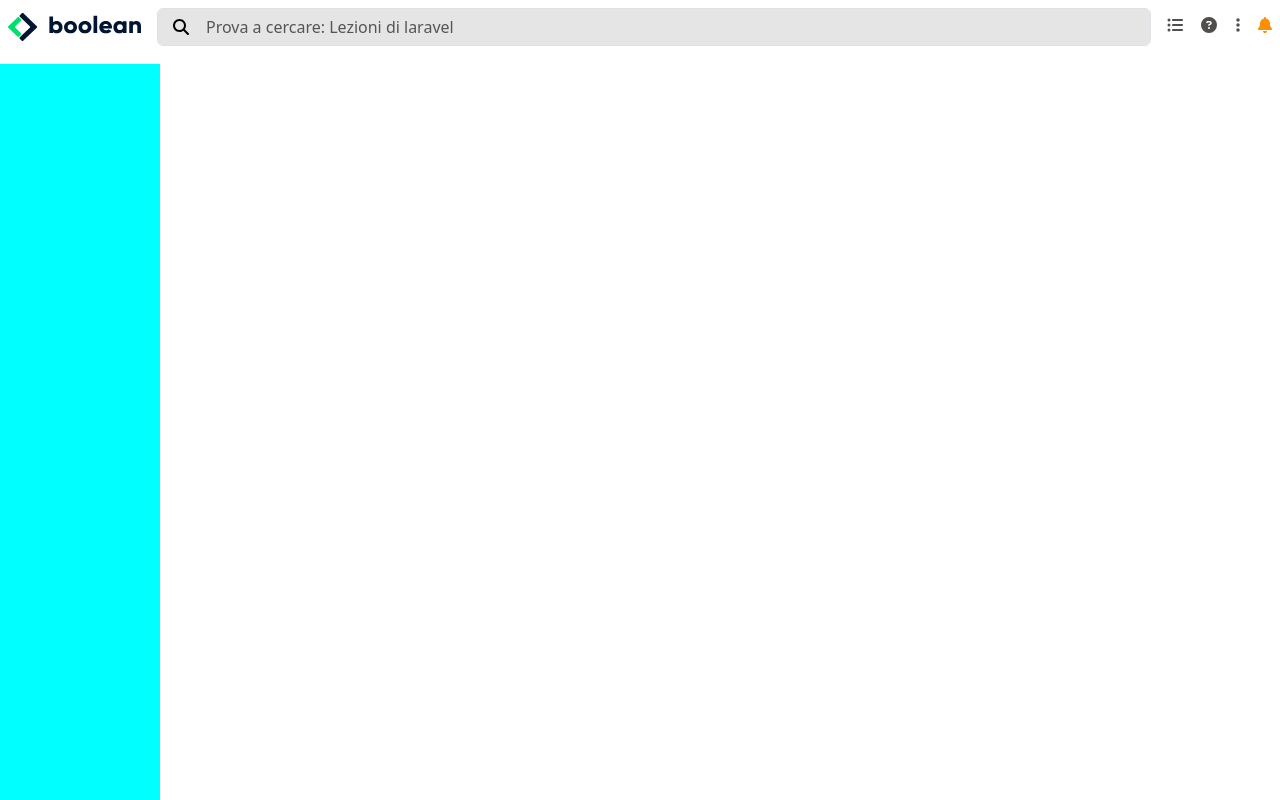
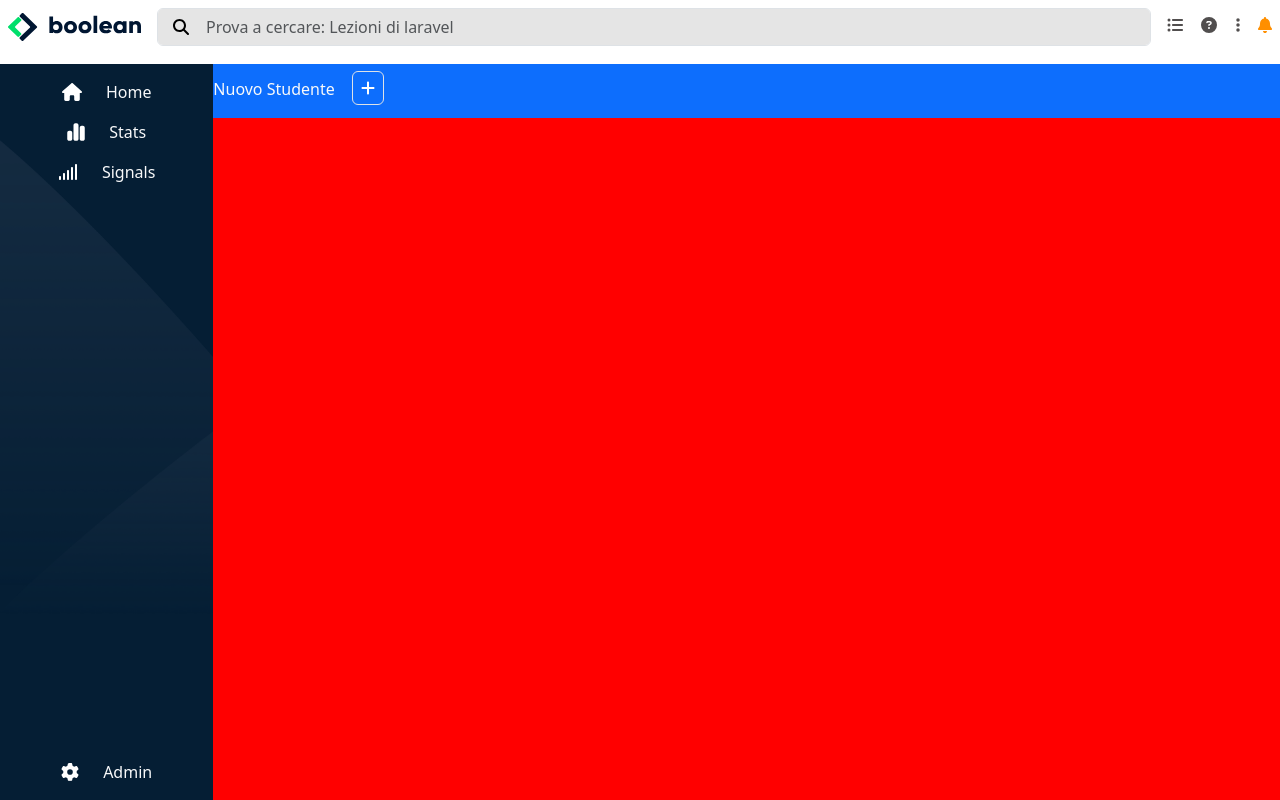
Before and after one commit to erosalpe/html-css-bootstrap-dashboard, a plain HTML site: page index.html in a window 1280 px wide. Drawn offline with nearby package versions, Linux system fonts and the light colour scheme.

Commit message:
feat(body-web-app) aggiunto header body

```diff
--- a/assets/css/style.css
+++ b/assets/css/style.css
@@ -24,7 +24,18 @@ header{
 }
 
 aside{
-    width: 10rem;
-    background-color: aqua;
+    height: 92vh;
+    background-image: url(../img/sidebar-bg.png);
+    background-repeat: no-repeat;
+    background-size: cover;
+    background-color: #051e34;
+}
+
+.web-app-body-container{
+    background-color: red;
     height: 92vh;
 }
+
+.web-app-body-header{
+    width: 100%;
+}
--- a/index.html
+++ b/index.html
@@ -11,14 +11,18 @@
     <div class="web-app">
         <header>
             <nav class="d-flex p-2 align-items-center justify-content-between">
-                <a class="col-1 d-flex d-lg-none" href="#">
+                <a class="col-1 d-flex d-lg-none justify-content-center" href="#">
                     <figure class="figure m-0 w-50">
                         <img class="img-fluid d-block" src="./assets/img/mobile-logo.svg" alt="logo">
                     </figure>
                 </a>
-                <figure class="figure m-0 d-none d-lg-block">
-                    <img class="img-fluid d-block" src="./assets/img/logo.svg" alt="logo">
-                </figure>
+
+                <a class="text-decoration-none" href="#">
+                    <figure class="figure m-0 d-none d-lg-block">
+                        <img class="img-fluid d-block" src="./assets/img/logo.svg" alt="logo">
+                    </figure>
+                </a>
+
                 <form class="d-flex col-9 flex-grow-1 px-3" role="search">
                     <figure class="figure m-0">
                         <img class="img-fluid d-block" src="./assets/img/magnifying-glass-solid.svg" alt="logo">
@@ -57,14 +61,53 @@
 
 
 
-        <main>
-            <div class="web-app-body">
+        <main class="container-fluid">
+            <div class="web-app-body row">
 
 
 
 
-                <aside class="">
-                    <div>
+                <aside class="col-1 col-lg-2 d-flex py-3">
+                    <div class="w-100 d-flex flex-column justi justify-content-between m-0">
+                        <div class="d-block">
+                            <a class="text-decoration-none" href="#">
+                                <div class="d-flex text-light justify-content-center pb-3 gap-4 align-items-center">
+                                    <figure class="figure m-0">
+                                        <img class="img-fluid d-block" src="./assets/img/house-solid.svg" alt="logo">
+                                    </figure>
+                                    <span class="d-none d-lg-block">Home</span>
+                                </div>
+                            </a>
+
+                            <a class="text-decoration-none" href="#">
+                                <div class="d-flex text-light justify-content-center gap-4 align-items-center">
+                                    <figure class="figure m-0">
+                                        <img class="img-fluid d-block" src="./assets/img/chart-simple-solid.svg" alt="logo">
+                                    </figure>
+                                    <span class="d-none d-lg-block">Stats</span>
+                                </div>
+                            </a>
+
+                            <a class="text-decoration-none" href="#">
+                                <div class="d-flex text-light justify-content-center pt-3 gap-4 align-items-center">
+                                    <figure class="figure m-0">
+                                        <img class="img-fluid d-block" src="./assets/img/signal-solid.svg" alt="logo">
+                                    </figure>
+                                    <span class="d-none d-lg-block">Signals</span>
+                                </div>
+                            </a>
+                        </div>
+
+                        <a class="text-decoration-none" href="#">
+                            <div class="d-block">
+                                <div class="d-flex text-light justify-content-center pt-3 gap-4 align-items-center">
+                                    <figure class="figure m-0">
+                                        <img class="img-fluid d-block" src="./assets/img/gear-solid.svg" alt="logo">
+                                    </figure>
+                                    <span class="d-none d-lg-block">Admin</span>
+                                </div>
+                            </div>
+                        </a>
 
                     </div>
                 </aside>
@@ -74,7 +117,27 @@
 
 
 
-                <div class="web-app-body-container">
+                <div class="web-app-body-container col-11 col-lg-10 p-0">
+                    <div class="web-app-body-header bg-primary d-flex flex-column text-light">
+                        <div>
+                            <span>Nuovo Studente</span>
+                            <button class="btn btn-primary" type="button" data-bs-toggle="offcanvas" data-bs-target="#offcanvasRight" aria-controls="offcanvasRight">
+                                <figure class="figure m-0 border rounded p-2">
+                                    <img class="img-fluid d-block" src="./assets/img/plus-solid.svg" alt="logo">
+                                </figure>
+                            </button>
+
+                            <div class="offcanvas offcanvas-end w-100" tabindex="-1" id="offcanvasRight" aria-labelledby="offcanvasRightLabel">
+                            <div class="offcanvas-header">
+                                <h5 class="offcanvas-title" id="offcanvasRightLabel">Offcanvas right</h5>
+                                <button type="button" class="btn-close" data-bs-dismiss="offcanvas" aria-label="Close"></button>
+                            </div>
+                            <div class="offcanvas-body">
+                                ...
+                            </div>
+                            </div>
+                        </div>
+                    </div>
 
                 </div>
             </div>
```
Also changed, not shown: assets/img/chart-simple-solid.svg (added), assets/img/gear-solid.svg (added), assets/img/house-solid.svg (added), assets/img/mobile-logo.png (deleted), assets/img/plus-solid.svg (added), assets/img/signal-solid.svg (added), assets/img/square-plus-regular.svg (added).
